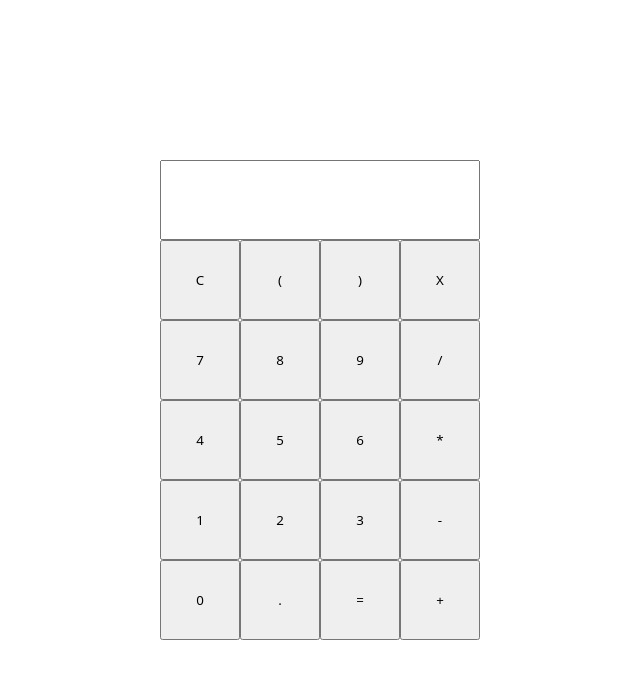
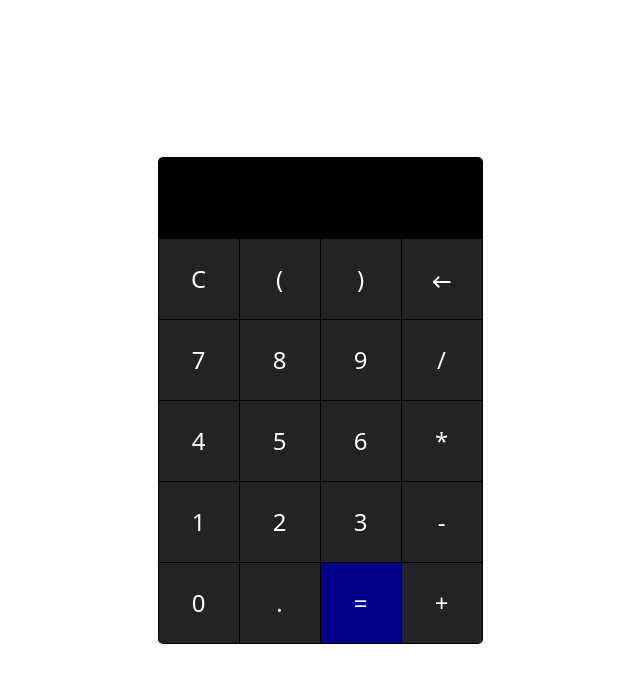
Before and after one commit to Manish-Kumar396/Calculator, a plain HTML site: page index.html in a window 1280 px wide. Shown: the whole page, without its empty margins (320-960 px from the left). Drawn offline with nearby package versions, Linux system fonts and the light colour scheme.

Commit message:
improving design

```diff
--- a/assets/style.css
+++ b/assets/style.css
@@ -6,6 +6,7 @@
   box-sizing: border-box;
   font-family: system-ui, -apple-system, BlinkMacSystemFont, "Segoe UI", Roboto,
     Oxygen, Ubuntu, Cantarell, "Open Sans", "Helvetica Neue", sans-serif;
+  font-size: 24px;
 }
 
 body {
@@ -19,8 +20,34 @@ body {
   display: grid;
   grid-template-columns: repeat(4, 80px);
   grid-template-rows: repeat(6, 80px);
+  gap: 1px;
+  padding: 1px;
+  border-radius: 5px;
+  background-color: black;
 }
 
 #calc-screen {
   grid-column: 1/5;
+  text-align: right;
+  padding: 5px;
+  color: white;
+  background-color: transparent;
+  outline: none;
+  border: none;
 }
+
+button {
+  border-radius: 0;
+  border: none;
+  font-weight: 400;
+  background-color: rgba(88, 88, 88, 0.404);
+  color: white;
+}
+
+button[onclick="evaluator()"] {
+  background-color: darkblue;
+}
+
+.material-symbols-outlined {
+  vertical-align: middle;
+}
--- a/index.html
+++ b/index.html
@@ -5,14 +5,21 @@
     <meta name="viewport" content="width=device-width, initial-scale=1.0" />
     <title>Modern Calculator</title>
     <link rel="stylesheet" href="assets/style.css" />
+
+    <link
+      rel="stylesheet"
+      href="https://fonts.googleapis.com/css2?family=Material+Symbols+Outlined:opsz,wght,FILL,GRAD@40,300,0,0"
+    />
   </head>
   <body>
     <div class="container">
-      <input type="text" id="calc-screen" />
+      <input type="text" id="calc-screen" readonly />
       <button onclick="clearAll()">C</button>
       <button onclick="printer('(')">(</button>
       <button onclick="printer(')')">)</button>
-      <button onclick="clearLast()">X</button>
+      <button onclick="clearLast()">
+        <span class="material-symbols-outlined"> keyboard_backspace </span>
+      </button>
       <button onclick="printer('7')">7</button>
       <button onclick="printer('8')">8</button>
       <button onclick="printer('9')">9</button>
```
Also changed, not shown: preview.png (added), 1 other file.
